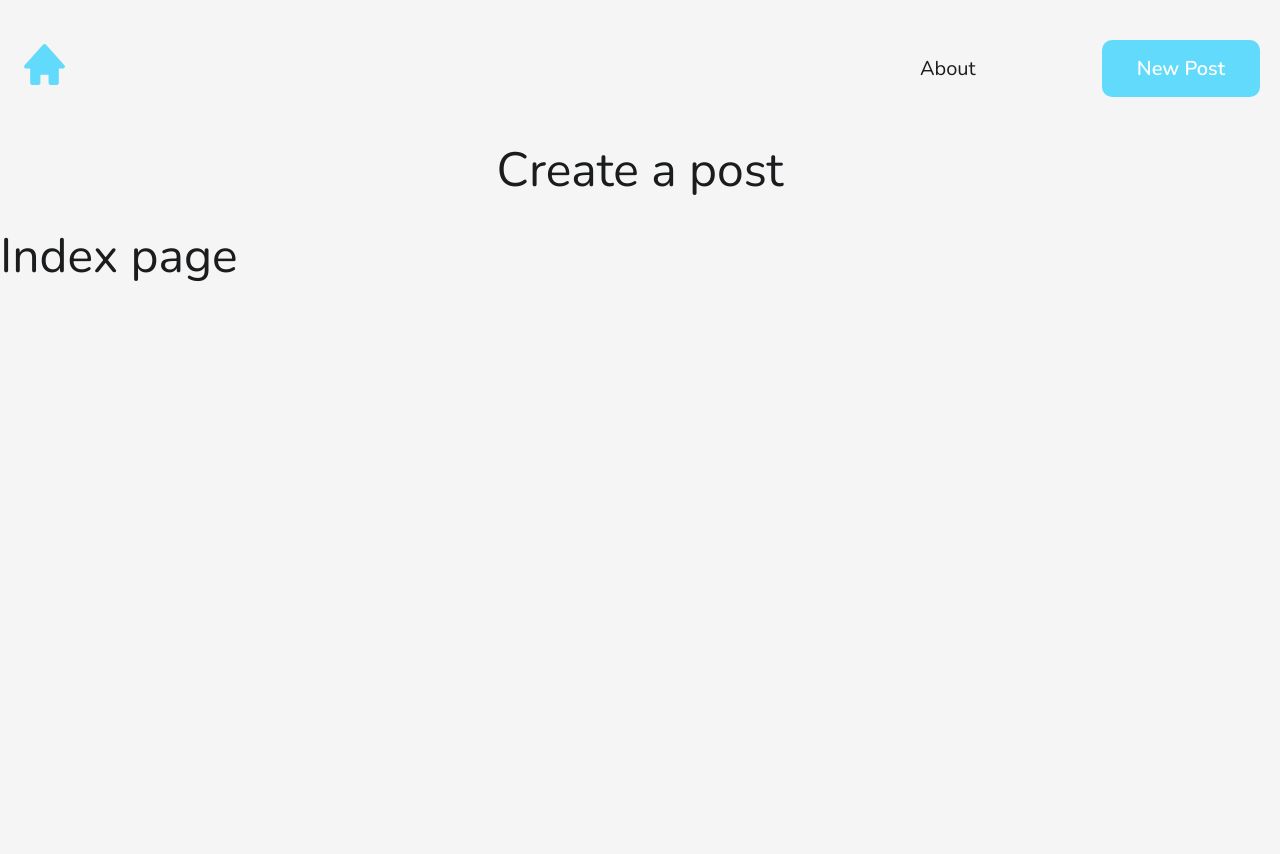
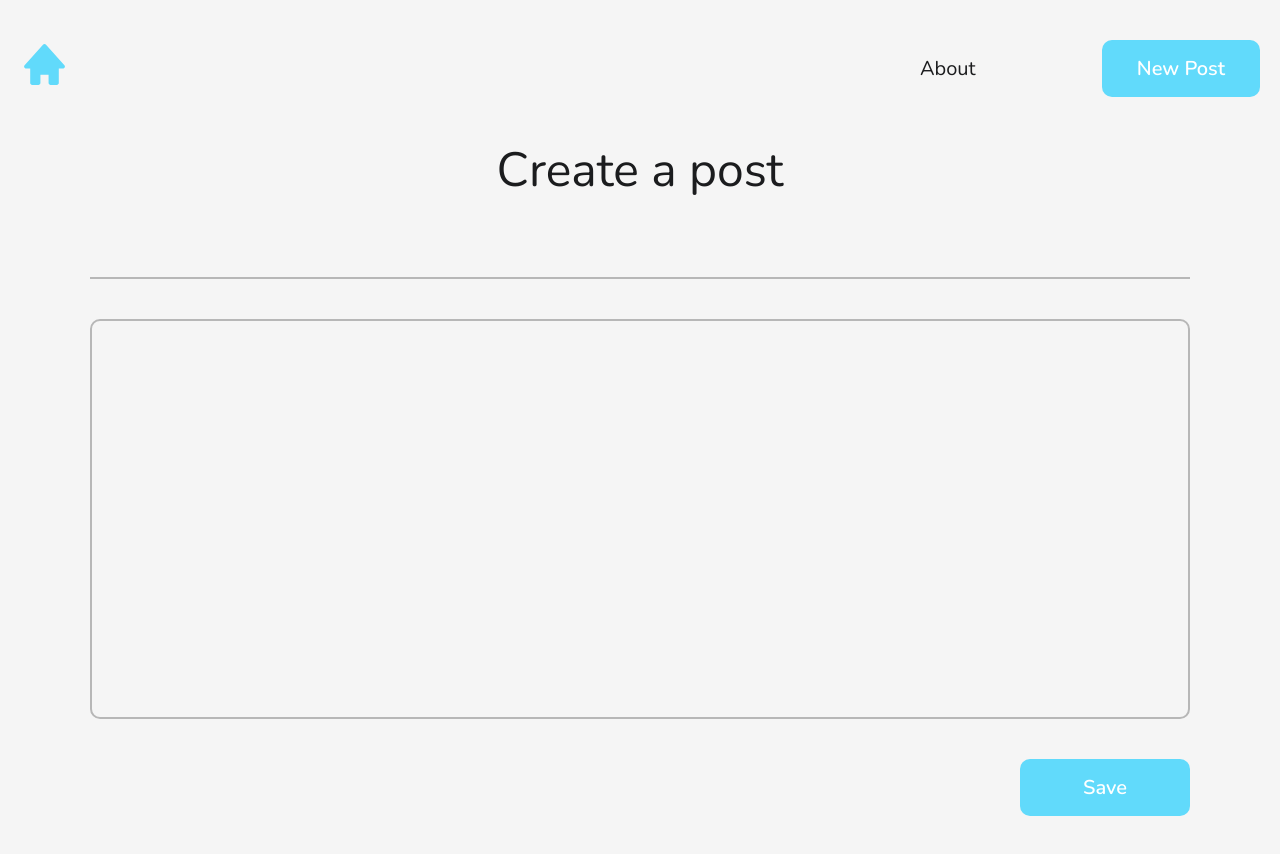
Before and after one commit to melosomelo/frontend-frameworks, a React (Create React App) app in the folder react-project/: page /create-post in a window 1280 px wide. Shown: the top 854 px of the page. Before the commit the page ends 800 px from the top, so only its background shows below. Built offline with nearby package versions, Linux system fonts and the light colour scheme.

Commit message:
Start ManagePost component
This commit starts the ManagePost component but only sets its styles. There's
still need to implement the logic to reuse the component for create &
edit post views.

```diff
--- a/react-project/src/routes.jsx
+++ b/react-project/src/routes.jsx
@@ -4,12 +4,16 @@ import { Route, Switch } from "react-router-dom";
 // eslint-disable-next-line import/extensions
 import Index from "./views/Index/Index.jsx";
 import About from "./views/About/About";
+import ManagePost from "./views/ManagePost/ManagePost";
 
 function Routes() {
   return (
     <Switch>
       <Route path="/about">
         <About />
+      </Route>
+      <Route path="/create-post">
+        <ManagePost isInCreateMode />
       </Route>
       <Route path="/">
         <Index />
--- a/react-project/src/styles.js
+++ b/react-project/src/styles.js
@@ -70,6 +70,48 @@ const GlobalStyle = createGlobalStyle`
     color: #4fc08d;
   }
 
+  input {
+    border: none;
+    border-bottom: 2px solid #b7b7b7;
+
+    background-color: transparent;
+
+    font-size: 2.5rem;
+
+    padding: 1rem;
+  }
+
+  textarea{
+    resize: none;
+
+    border: 2px solid #b7b7b7;
+    border-radius: 10px;
+
+    font-size: 2rem;
+
+    padding: 1.5rem;
+
+    background-color: transparent;
+
+    min-height: 400px;
+  }
+
+  input:focus{
+    border-bottom: 2px solid #61dafb;
+  }
+
+  textarea:focus{
+    border: 2px solid #61dafb;
+
+  }
+
+  textarea:focus,
+  input:focus{
+    outline: none;
+    transition: border 300ms ease-in;
+  }
+
+
 
 `;
 
--- /dev/null
+++ b/react-project/src/views/ManagePost/ManagePost.jsx
@@ -0,0 +1,19 @@
+import React from "react";
+
+import { Wrapper } from "./styles";
+
+/*
+  As we did with the Vue project, we're going to reuse a component for both the
+  Add & Edit post view,
+  since it's pretty much the same component but with filled input & textarea values */
+function ManagePost() {
+  return (
+    <Wrapper>
+      <input type="text" />
+      <textarea />
+      <button type="button">Save</button>
+    </Wrapper>
+  );
+}
+
+export default ManagePost;
--- /dev/null
+++ b/react-project/src/views/ManagePost/styles.js
@@ -0,0 +1,26 @@
+import styled from "styled-components";
+
+export const Wrapper = styled.main`
+  display: flex;
+  flex-direction: column;
+  align-items: center;
+
+  width: 92%;
+  max-width: 1100px;
+  margin-left: auto;
+  margin-right: auto;
+  margin-bottom: 5rem;
+
+  position: relative;
+
+  & input,
+  & textarea {
+    width: 100%;
+    margin-bottom: 4rem;
+  }
+
+  & button {
+    align-self: flex-end;
+    width: 170px;
+  }
+`;
```
